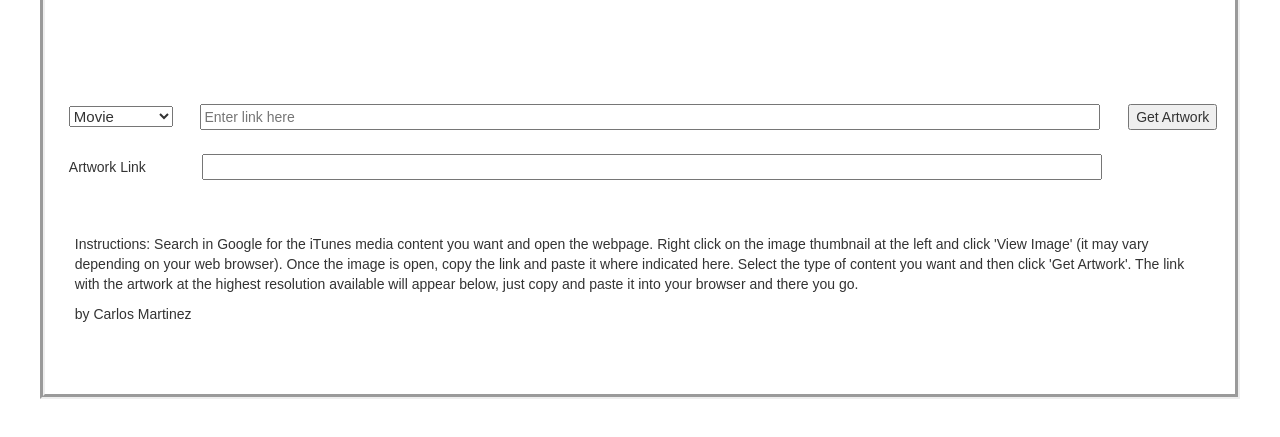
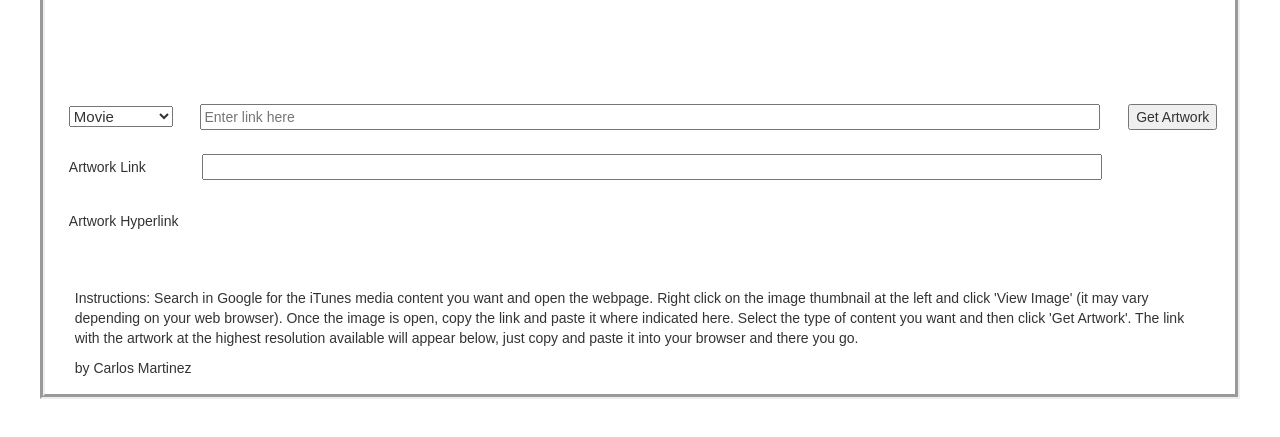
Before and after one commit to Carlosmave/iTunesArtworkFinder, a plain HTML site: page main.html in a window 1280 px wide. Shown: the part 251-688 px from the top of the page. Drawn offline with nearby package versions, Linux system fonts and the light colour scheme.

Commit message:
Add files via upload

```diff
--- a/main.html
+++ b/main.html
@@ -36,6 +36,12 @@
             <div class="output">
                 <input id="outputtb" type="text">
             </div>
+            <div class="hyperoutput">
+                <p id="hyperlabel">Artwork Hyperlink</p>
+            </div>
+            <div class="hyperoutput">
+                <p id="hyperlink"></p>
+            </div>
             <p id="instructions">
                 Instructions: Search in Google for the iTunes media content you want and open the webpage.
                 Right click on the image thumbnail at the left and click 'View Image' (it may vary depending
```
Lines whose indentation alone changed are shown as unchanged.
